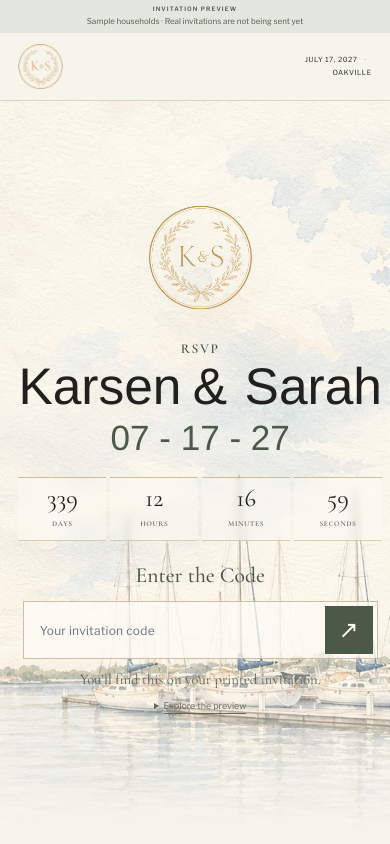
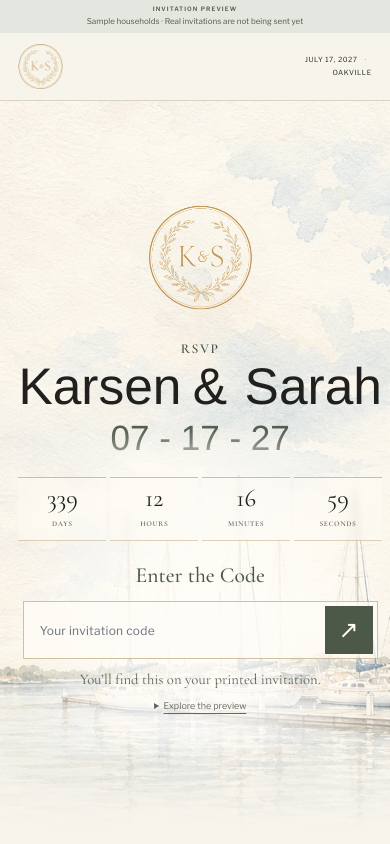
Before and after one commit to karsenwimmer/karsen-sarah-wedding, a Next.js app: page /invitation in a window 390 px wide. Built offline with nearby package versions, Linux system fonts and the light colour scheme; a web font is replaced by a local one.

Commit message:
Improve RSVP entry readability and gold scroll hint

```diff
--- a/src/app/invitation/invitation.module.css
+++ b/src/app/invitation/invitation.module.css
@@ -351,12 +351,22 @@
 .heroContent :global(.countdown) { color: var(--ink); }
 .heroContent :global(.countdown__label) { font-family: var(--font-display), Georgia, serif; }
 .root .heroContent { line-height: 1.5; }
+.readabilityCloud { position: relative; isolation: isolate; display: grid; justify-items: center; width: min(100%, 680px); }
+.readabilityCloud::before { content: ""; position: absolute; z-index: -1; pointer-events: none; inset: -1.2rem -4rem -2rem; background: radial-gradient(ellipse at 50% 30%, #fffdf7b8 0%, #fffdf78c 30%, #fffdf738 56%, transparent 75%), radial-gradient(ellipse at 50% 76%, #ffffffd1 0%, #ffffff99 27%, #ffffff33 52%, transparent 72%); filter: blur(14px); }
 .entryGate { width: min(100%, 390px); margin-top: 1.65rem; position: relative; }
 .entryGate .codeForm { max-width: none; width: 100%; margin: 0; text-align: center; }
 .entryGate .codeForm > label { margin: 0 0 .7rem; color: var(--green); font-family: var(--font-display), Georgia, serif; font-size: 1.45rem; font-weight: 500; line-height: 1.25; }
-.entryGate .codeBar { background: #fffdf7b8; border-color: #b29a6899; transition: outline-color .18s, box-shadow .18s; }
+.entryGate .codeBar { position: relative; background: #fffdf7b8; border-color: #b29a6899; transition: outline-color .18s, box-shadow .18s; }
+.entryGate .codeBar::before { content: ""; position: absolute; pointer-events: none; inset: -6px; border-radius: 3px; padding: 2px; opacity: 0; background: conic-gradient(from var(--code-orbit-angle), transparent 0deg, #b29a6833 55deg, #b99750 95deg, #ecd49b 125deg, transparent 155deg, transparent 360deg); -webkit-mask: linear-gradient(#000 0 0) content-box, linear-gradient(#000 0 0); mask: linear-gradient(#000 0 0) content-box, linear-gradient(#000 0 0); -webkit-mask-composite: xor; mask-composite: exclude; }
 .entryGate .codeBar:focus-within { outline-color: #b29a68; }
-.entryGate .codeForm[data-highlighted=true] .codeBar { border-color: #b29a68; outline: 2px solid #b29a68; outline-offset: 4px; box-shadow: 0 0 0 8px #b29a6824, 0 0 26px #b29a6833; }
+.entryGate .codeForm[data-highlighted=true] .codeBar { border-color: #b29a68; outline: 1px solid #b29a684d; outline-offset: 5px; box-shadow: 0 0 0 8px #b29a6814, 0 0 26px #b29a682b; }
+.entryGate .codeForm[data-highlighted=true] .codeBar::before { opacity: 1; animation: codeOrbit 1.8s linear infinite; }
+@property --code-orbit-angle { syntax: "<angle>"; initial-value: 0deg; inherits: false; }
+@keyframes codeOrbit { to { --code-orbit-angle: 360deg; } }
+@media (prefers-reduced-motion: reduce) {
+  .entryGate .codeForm[data-highlighted=true] .codeBar { outline: 2px solid #b29a68; outline-offset: 4px; }
+  .entryGate .codeForm[data-highlighted=true] .codeBar::before { display: none; }
+}
 .entryGate .hint { margin-top: .65rem; min-height: 1.4em; color: #5c6254; font-family: var(--font-display), Georgia, serif; font-size: 1rem; line-height: 1.4; }
 .entryGate .previewCodes { max-width: none; width: 100%; margin: 10px 0 0; font-size: 9px; text-align: center; }
 .entryGate .previewCodes summary { min-height: 26px; }
@@ -375,6 +385,7 @@
   .root .invitationMark :global(.save-date-mark__date) { font-size: clamp(2.15rem, 9vw, 2.9rem); }
   .root .invitationMark :global(.save-date-mark__kicker) { font-size: .85rem; }
   .heroContent :global(.countdown) { width: min(100%, 560px); }
+  .readabilityCloud::before { inset: -.8rem -2rem -1.5rem; filter: blur(11px); }
   .entryGate { margin-top: 1.4rem; width: min(100%, 355px); }
   .entryGate .codeForm > label { font-size: 1.35rem; }
   .entryGate .hint { font-size: .92rem; }
--- a/src/app/invitation/invitation.tsx
+++ b/src/app/invitation/invitation.tsx
@@ -180,6 +180,7 @@ export function Invitation() {
             <h1 className="save-date-mark__names" id="wedding-title" ref={heading} tabIndex={-1}><span>Karsen</span><span className="save-date-mark__amp">&amp;</span><span>Sarah</span></h1>
             <p className="save-date-mark__date">{wedding.date.shortLabel}</p>
           </div>
+          <div className={s.readabilityCloud}>
           <Countdown />
           {!invite ? <div className={s.entryGate}>
             <form onSubmit={openInvitation} className={s.codeForm} aria-busy={busy} data-highlighted={codeHighlighted || undefined}>
@@ -190,6 +191,7 @@ export function Invitation() {
             </form>
             <details className={s.previewCodes}><summary>Explore the preview</summary><p>Try a fictional invitation.</p><div>{invitations.map(sample => <button type="button" key={sample.code} onClick={() => { setCode(sample.code); setCodeError(""); setCodeHighlighted(false); codeInput.current?.focus(); }} disabled={busy}><span>{sample.code}</span><small>{sample.code === "HARBOUR" ? "A couple" : sample.code === "FAMILY" ? "A family" : "Church celebration"}</small></button>)}</div></details>
           </div> : <><p className={s.invitedEvents}>{invite.reception ? "Ceremony & reception · Bronte Harbour" : "Church celebration · Oakville"}</p><a className={s.primary} href={confirmed ? "#the-day" : "#your-rsvp"}>{confirmed ? "Explore the day" : "Kindly reply"}<span aria-hidden="true">↓</span></a></>}
+          </div>
         </div>
       </section>
       {invite && <>
```
